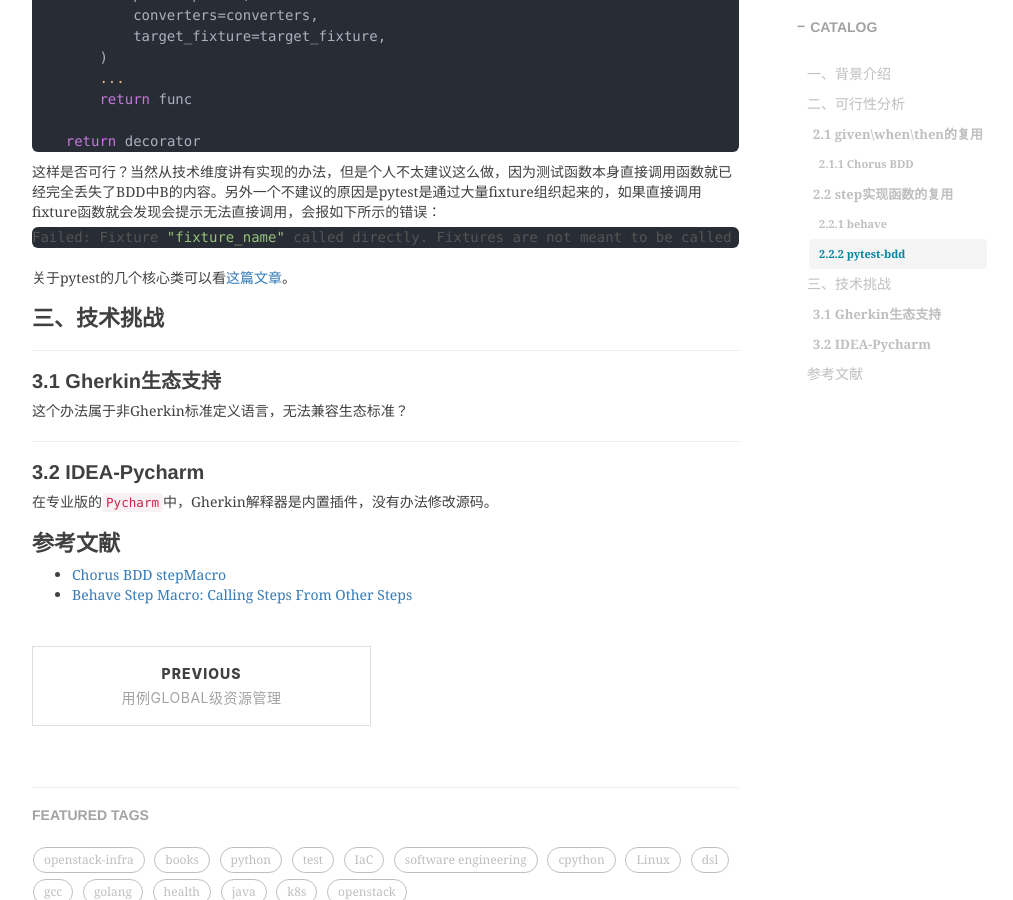
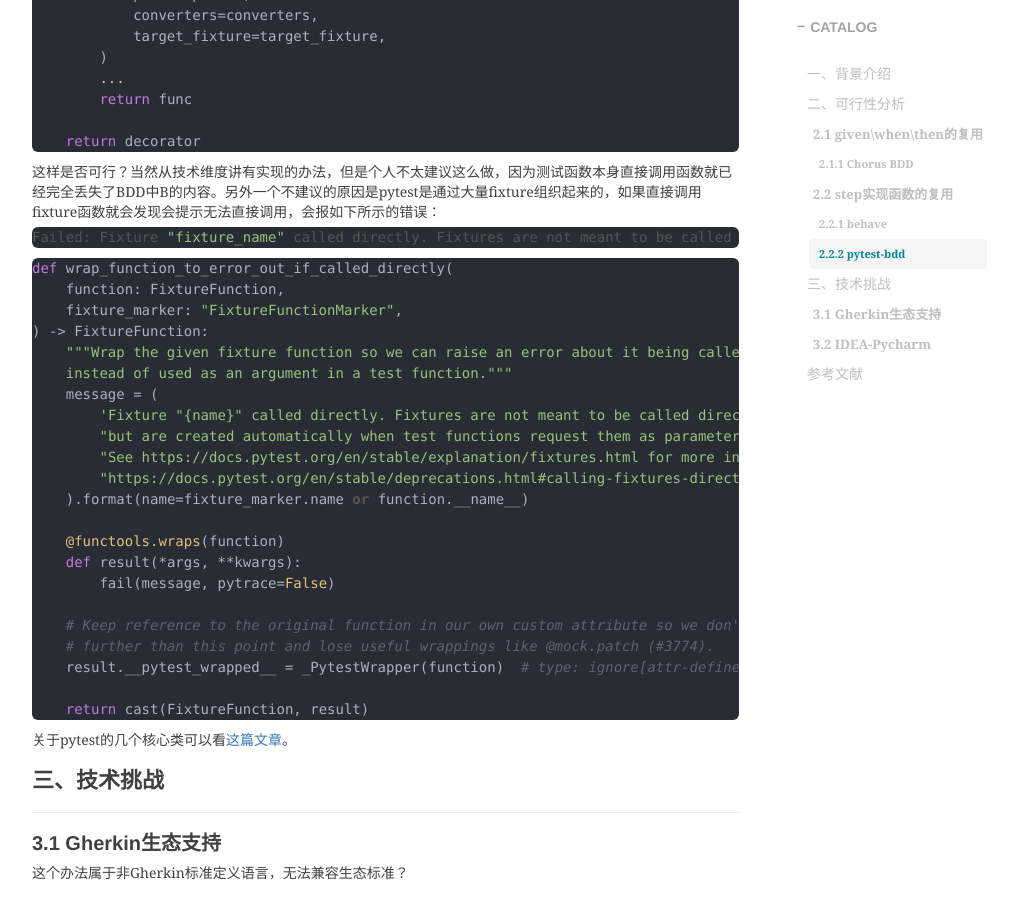
Before and after one commit to shihai1991/shihai1991.github.io, a Jekyll site: the page built from _posts/2023-08-22-BDD中的step可复用性调研.md, in a window 1280 px wide and 900 px high, scrolled down 2072 px. Shown: the whole window, without its empty margins (233-1246 px from the left). Built offline with Jekyll 4.4.1, drawn with Linux system fonts in a browser that asks for light colours; nearby versions of some CDN libraries; comment, search, counter and statistics services are not loaded.

Commit message:
Update 2023-08-22-BDD中的step可复用性调研.md

````diff
--- a/_posts/2023-08-22-BDD中的step可复用性调研.md
+++ b/_posts/2023-08-22-BDD中的step可复用性调研.md
@@ -92,7 +92,30 @@ def step(
 ```shell
 Failed: Fixture "fixture_name" called directly. Fixtures are not meant to be called directly
 ```
-```
+
+```python
+def wrap_function_to_error_out_if_called_directly(
+    function: FixtureFunction,
+    fixture_marker: "FixtureFunctionMarker",
+) -> FixtureFunction:
+    """Wrap the given fixture function so we can raise an error about it being called directly,
+    instead of used as an argument in a test function."""
+    message = (
+        'Fixture "{name}" called directly. Fixtures are not meant to be called directly,\n'
+        "but are created automatically when test functions request them as parameters.\n"
+        "See https://docs.pytest.org/en/stable/explanation/fixtures.html for more information about fixtures, and\n"
+        "https://docs.pytest.org/en/stable/deprecations.html#calling-fixtures-directly about how to update your code."
+    ).format(name=fixture_marker.name or function.__name__)
+
+    @functools.wraps(function)
+    def result(*args, **kwargs):
+        fail(message, pytrace=False)
+
+    # Keep reference to the original function in our own custom attribute so we don't unwrap
+    # further than this point and lose useful wrappings like @mock.patch (#3774).
+    result.__pytest_wrapped__ = _PytestWrapper(function)  # type: ignore[attr-defined]
+
+    return cast(FixtureFunction, result)
 ```
 关于pytest的几个核心类可以看[这篇文章](https://shihai1991.github.io/test/2023/07/17/pytest%E5%AD%A6%E4%B9%A0/)。
 
````
